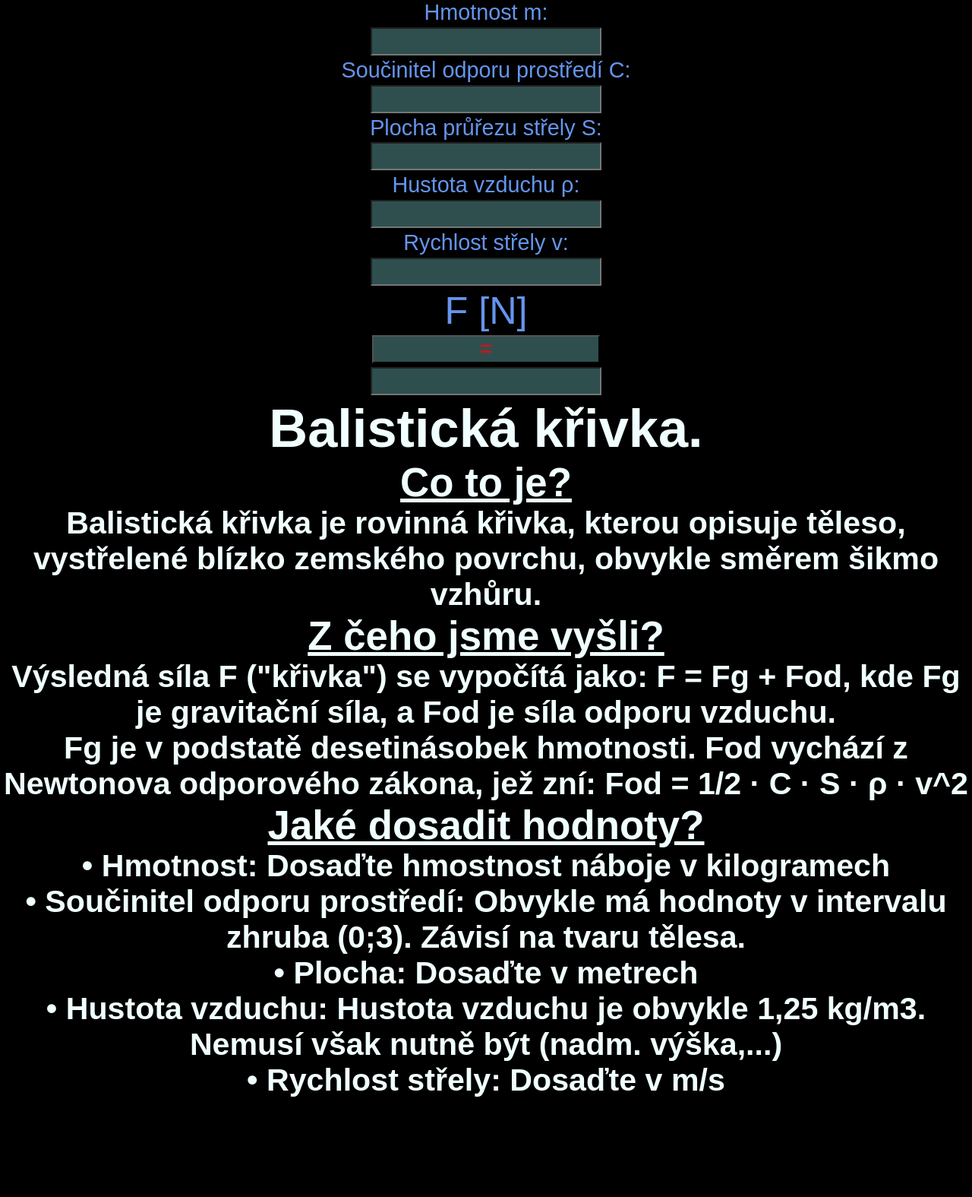
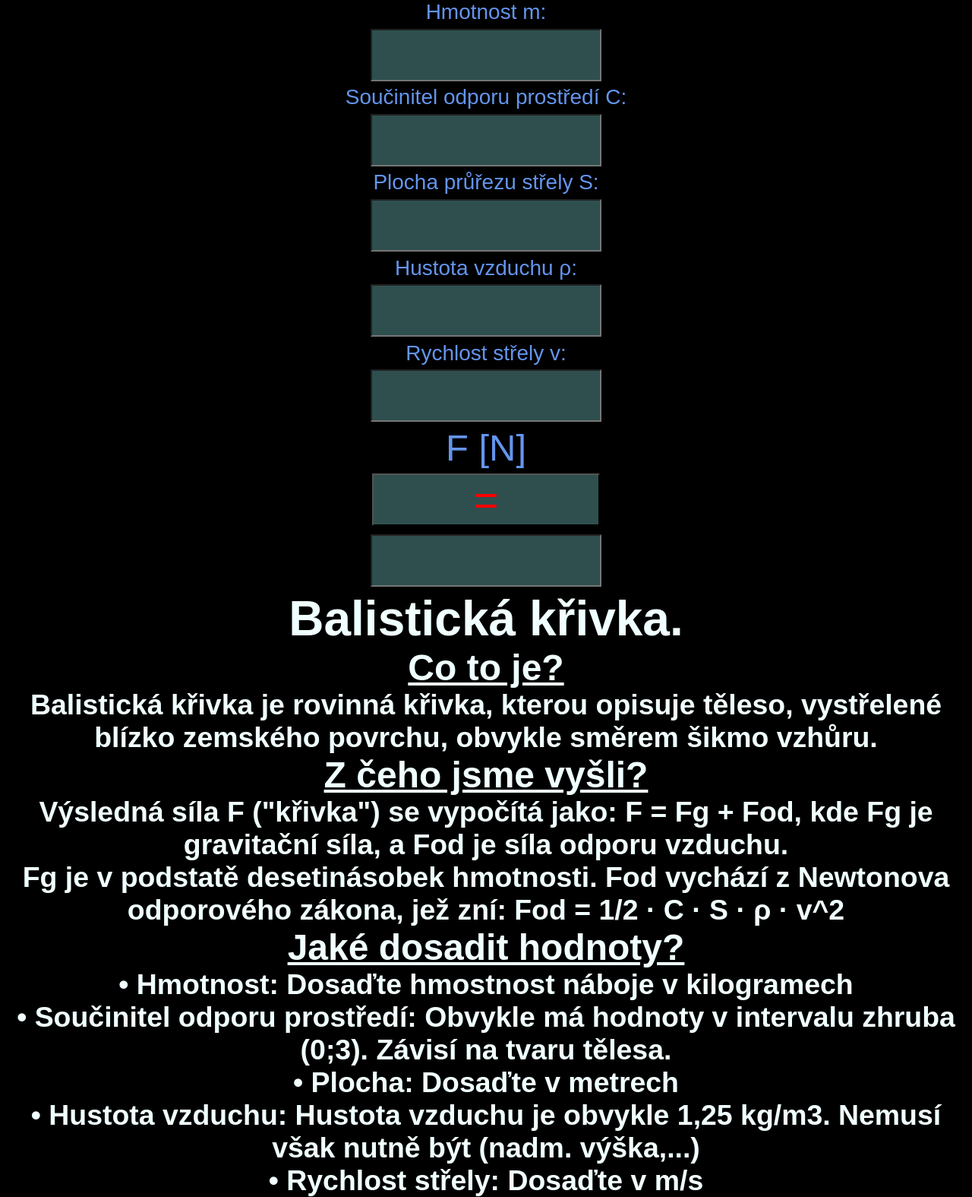
Before and after one commit to Johny1235/johnyreal.cz, a PHP site: page /subsites/krivka.html in a window 1280 px wide. Shown: the whole page at 76% size. Before the commit the page ends 1443 px from the top, so only its background shows below. Run offline with PHP 8.4, Linux system fonts and the light colour scheme; some web fonts are replaced.

Commit message:
Update krivka.css

```diff
--- a/subcss/krivka.css
+++ b/subcss/krivka.css
@@ -13,14 +13,14 @@
 .hodnoty
 {
     color: cornflowerblue;
-    font-size: 1.8em;
+    font-size: 1.75em;
 }
 button, input
 {
     color: red;
     background-color: darkslategray;
     font-family: "Jersey 10", sans-serif;
-    font-size: 1em;
+    font-size: 2em;
     margin: 0.1em;
     width: 60%;
     max-width: 300px;
@@ -40,5 +40,5 @@
 }
 .popis
 {
-    font-size: 2.2em;
+    font-size: 2em;
 }
```
